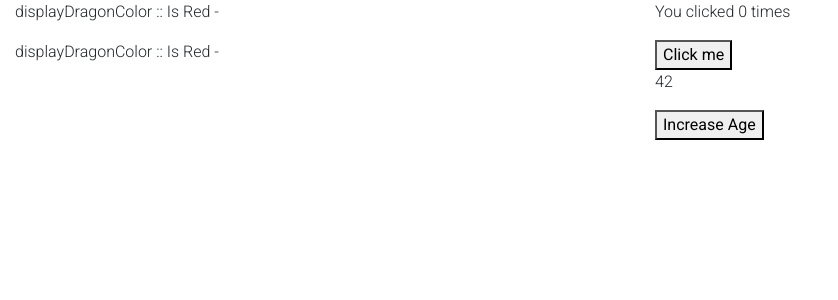
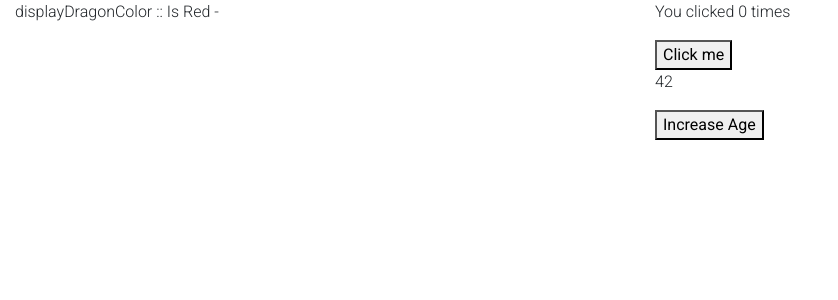
Before and after one commit to GamesOfSummer/react_106_hooks, a React app: page / in a window 1280 px wide. Shown: the top 300 px of the page, without its empty margins (0-838 px from the left). Built offline with nearby package versions, Linux system fonts and the light colour scheme.

Commit message:
working through TS issues

```diff
--- a/src/App.tsx
+++ b/src/App.tsx
@@ -3,7 +3,7 @@ import { MDBCol, MDBContainer, MDBRow } from 'mdbreact';
 import { Example } from './Example';
 import { defaultDragon } from './types';
 import DisplayDragonColor from './DisplayDragonColor';
-import DisplayDragonName from './DisplayDragonName';
+// import DisplayDragonName from './DisplayDragonName';
 
 const App = () => {
   const dragon = defaultDragon();
@@ -13,8 +13,7 @@ const App = () => {
       <MDBContainer fluid>
         <MDBRow>
           <MDBCol md="6">
-            <DisplayDragonColor d={{ dragon }} />
-            <DisplayDragonName dragon={{ dragon }} />
+            <DisplayDragonColor name={dragon.name} />
           </MDBCol>
           <MDBCol md="6">
             <Example />
--- a/src/DisplayDragonColor.tsx
+++ b/src/DisplayDragonColor.tsx
@@ -1,16 +1,15 @@
 import React from 'react';
-// import PropTypes from 'prop-types';
+import PropTypes from 'prop-types';
 // import { Dragon, defaultDragon } from './types';
-import useDragonStats from './useDragonStats';
-// eslint-disable-next-line no-unused-vars
-import { Dragon } from './types';
+import useIsDragonRed from './useIsDragonRed';
 
-interface CardProps {
-    dragon: Dragon;
+
+interface DisplayDragonColorProps {
+  name: string;
 }
 
-const DisplayDragonColor = (d: any) => {
-  const isRed = useDragonStats(d);
+const DisplayDragonColor : React.FC<DisplayDragonColorProps> = ({ name }) => {
+  const isRed = useIsDragonRed(name);
 
   return (
     <div>
@@ -24,7 +23,7 @@ const DisplayDragonColor = (d: any) => {
   );
 };
 
-// DisplayDragonColor.propTypes = { d: PropTypes.instanceOf(Dragon) };
-// DisplayDragonColor.defaultProps = { d: defaultDragon() };
+DisplayDragonColor.propTypes = { name: PropTypes.string.isRequired };
+// DisplayDragonColor.defaultProps = { name: '' };
 
 export default DisplayDragonColor;
--- /dev/null
+++ b/src/useIsDragonRed.tsx
@@ -0,0 +1,24 @@
+import { useState, useEffect } from 'react';
+// eslint-disable-next-line no-unused-vars
+import { Dragon } from './types';
+
+export default function useIsDragonRed(name: string): boolean {
+  const [isRed] = useState(null);
+
+  useEffect(() => {
+    // eslint-disable-next-line no-unused-vars
+    function handleStatusChange(dragon2: Dragon) : void {
+      console.log('handleStatusChange -> dragon', dragon2);
+      // setIsRed(dragon.color);
+    }
+
+    // ChatAPI.subscribeToFriendStatus(friendID, handleStatusChange);
+    return () => {
+      console.log('RETURN handleStatusChange1 -> dragon', name);
+    };
+  });
+
+  console.log('RETURN handleStatusChange2 -> dragon', isRed);
+
+  return true;
+}
```
